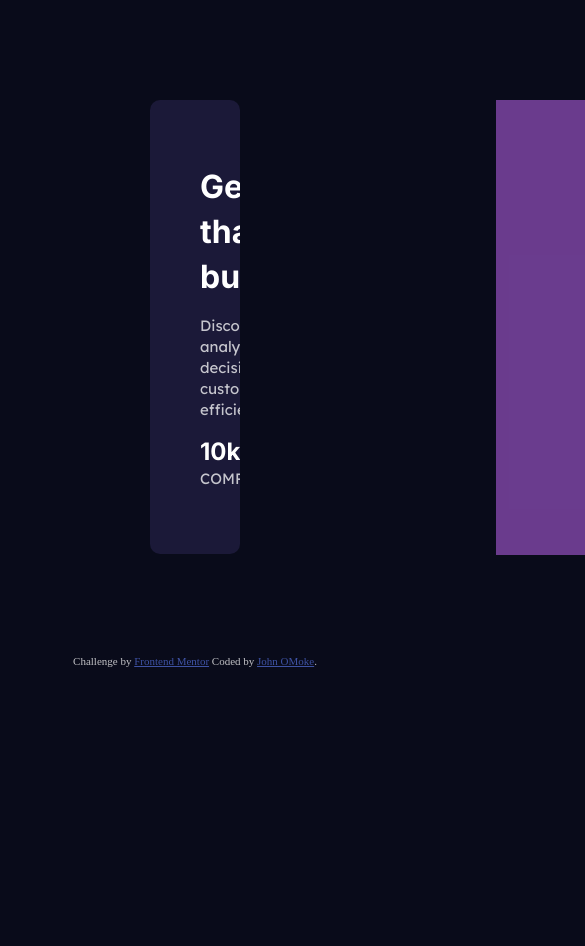
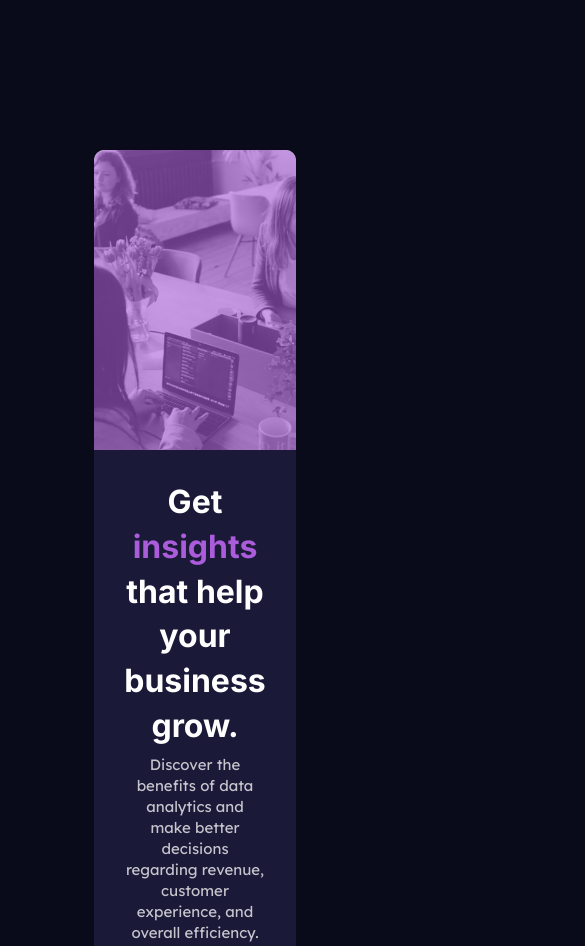
Before and after one commit to jomoke814/stats-preview-card, a plain HTML site: page index.html in a window 390 px wide. Shown: the top 946 px of the page, 585 px wide, since content can reach past the window. Before the commit the page ends 844 px from the top, so only its background shows below. Drawn offline with Linux system fonts and the light colour scheme.

Commit message:
Adding background color on the image

```diff
--- a/css/styles.css
+++ b/css/styles.css
@@ -13,10 +13,14 @@
     --main-heading-color: hsl(0, 0%, 100%);
     --main-text-color: hsla(0, 0%, 100%, 0.75);
     --main-stat-heading-color: hsla(0, 0%, 100%, 0.6);
+    --main-shine-effect: hsl(0, 0%, 100%, 0.3);
 }
 
 body {
     background-color: var(--main-bg-color);
+    display: flex;
+    justify-content: center;
+    align-items: center;
     line-height: 1.4;
 }
 
@@ -28,7 +32,7 @@ h1 {
 
 h2 {
     font-family: 'Inter', sans-serif;
-    color: var(--main-heading-color);
+    color: var(--main-stats-heading-color);
 }
 
 p {
@@ -44,11 +48,6 @@ span {
     max-width: 1440px;
     margin: 50px;
     color: var(--main-text-color);
-}
-
-img {
-    width: 550px;
-    display: block;
 }
 
 .card {
@@ -67,6 +66,18 @@ img {
     padding: 50px;
 }
 
+.image {
+    position: relative;
+    width: 100%;
+    overflow: hidden;
+}
+
+.image img {
+    width: 100%;
+    object-fit: cover;
+    display: block;
+}
+
 .stats {
     display: flex;
     align-items: center;
@@ -77,14 +88,17 @@ img {
     text-transform: uppercase;
 }
 
-.image .image-overlay {
+.image .image-overlay{
     background: hsl(277, 64%, 61%, 0.6);
     position: absolute;
-    height: 455px;
-    width: 550px;
+    top: 0;
+    left: 0;
+    height: 100%;
+    width: 100%;
     border-radius: 10px;
     border-top-left-radius: 0px;
     border-bottom-left-radius: 0px;
+    overflow: hidden;
 }
 
 .attribution {
@@ -95,3 +109,44 @@ img {
 .attribution a {
     color: hsl(228, 45%, 44%);
 }
+
+/* media queries */
+@media(max-width: 1120px) {
+    img {
+        height: 300px;
+    }
+
+    .image .image-overlay {
+        height: 300px;
+
+        border-top-left-radius: 10px;
+        border-bottom-right-radius: 0px;
+        ;
+    }
+
+    .card {
+        display: flex;
+        flex-direction: column-reverse;
+    }
+
+    h1 {
+        margin-bottom: 5px;
+    }
+
+    .description {
+        padding: 20px;
+        text-align: center;
+        margin: 10px;
+    }
+
+    .stats {
+        display: flex;
+        flex-direction: column;
+        padding: 5px;
+    }
+
+    .stats > div {
+        margin-top: 10px;
+    }
+
+}
--- a/index.html
+++ b/index.html
@@ -29,10 +29,11 @@
                     </div>
                 </div>
             </div>
-            <div class="image">
+            <picture class="image">
+                <source media="(max-width: 1120px)" srcset="./images/image-header-mobile.jpg">
+                <img src="images/image-header-desktop.jpg" alt="image-header" class="img-hero">
                 <div class="image-overlay"></div>
-                <img src="images/image-header-desktop.jpg" alt="image-header" class="img-hero">
-            </div>
+            </picture>
         </section>
 
         <footer class="attribution">
```
